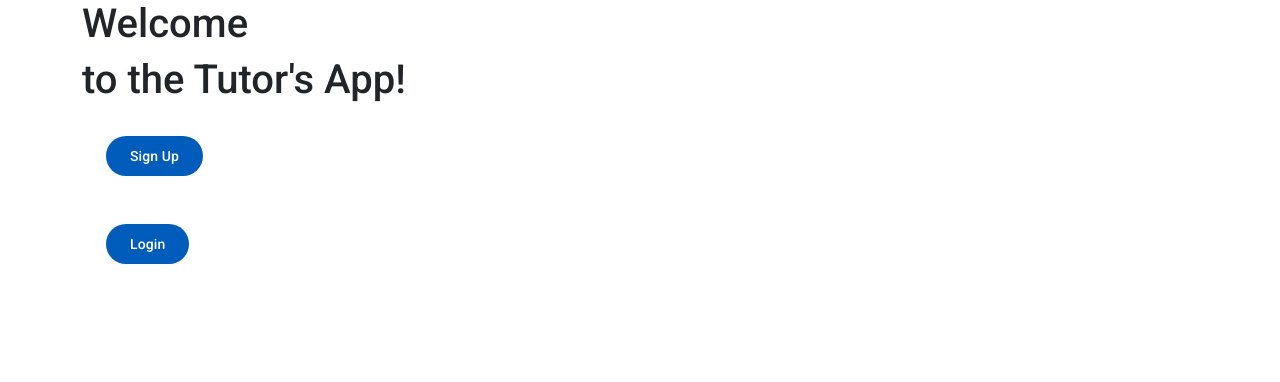
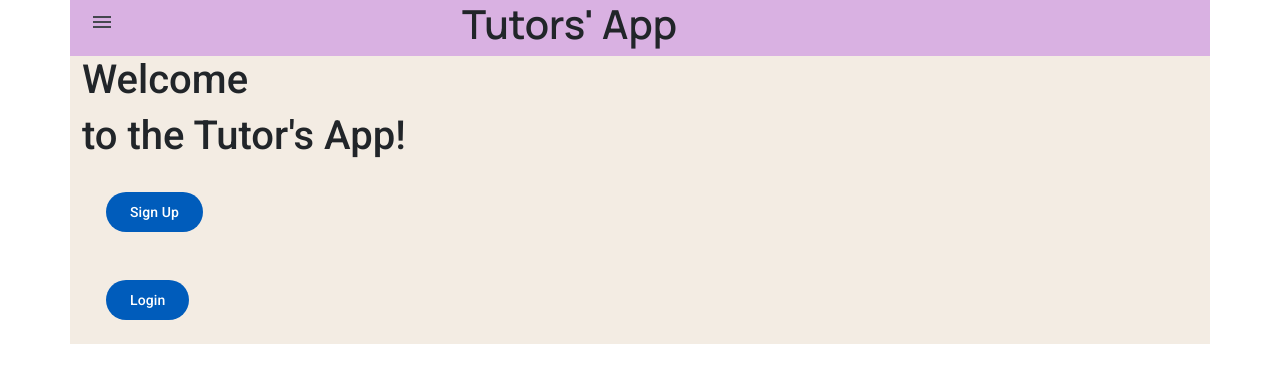
Before and after one commit to timon483/tutor-app, an Angular app in the folder frontend/: page / in a window 1280 px wide. Shown: the top 382 px of the page. Built offline with nearby package versions, Linux system fonts and the light colour scheme.

Commit message:
feat(TAP-0003): Define homepage and header

```diff
--- /dev/null
+++ b/frontend/src/app/header/header.component.css
@@ -0,0 +1,3 @@
+.my-header {
+  background-color: var(--tutor-accent);
+}
--- /dev/null
+++ b/frontend/src/app/header/header.component.html
@@ -0,0 +1,17 @@
+<div class="container my-header">
+  <div class="row">
+    <div class="col-lg-4 col-md-4 col-sm-4 col-xs-4 col-4">
+      <button mat-icon-button [matMenuTriggerFor]="menu" aria-label="">
+        <mat-icon>menu</mat-icon>
+      </button>
+      <mat-menu #menu="matMenu">
+        <!-- TODO: Menu nav as its own component in the future-->
+        <button mat-menu-item>Item 1</button>
+        <button mat-menu-item>Item 2</button>
+      </mat-menu>
+    </div>
+    <div class="col-lg-8 col-md-8 col-sm-8 col-xs-8 col-8">
+      <h1 class="manrope-semibold">Tutors' App</h1>
+    </div>
+  </div>
+</div>
--- a/frontend/src/app/homepage/homepage.component.css
+++ b/frontend/src/app/homepage/homepage.component.css
@@ -0,0 +1,3 @@
+.my-homepage {
+  background-color: var(--tutor-primary);
+}
--- a/frontend/src/app/homepage/homepage.component.html
+++ b/frontend/src/app/homepage/homepage.component.html
@@ -1,4 +1,5 @@
-<div class="container">
+<app-header></app-header>
+<div class="container my-homepage">
   <div class="row">
     <div class="col-lg-6 col-md-6 col-sm-12">
       <h1>Welcome </h1>
--- a/frontend/src/app/homepage/homepage.component.ts
+++ b/frontend/src/app/homepage/homepage.component.ts
@@ -1,10 +1,12 @@
 import { Component } from '@angular/core';
 import {MatButton} from '@angular/material/button';
+import {HeaderComponent} from '../header/header.component';
 
 @Component({
   selector: 'app-homepage',
   imports: [
-    MatButton
+    MatButton,
+    HeaderComponent
   ],
   templateUrl: './homepage.component.html',
   styleUrl: './homepage.component.css'
```
Also changed, not shown: frontend/src/app/header/header.component.ts (added, +20 -0 lines), 1 other file (tests, documents, lock files or other folders).
